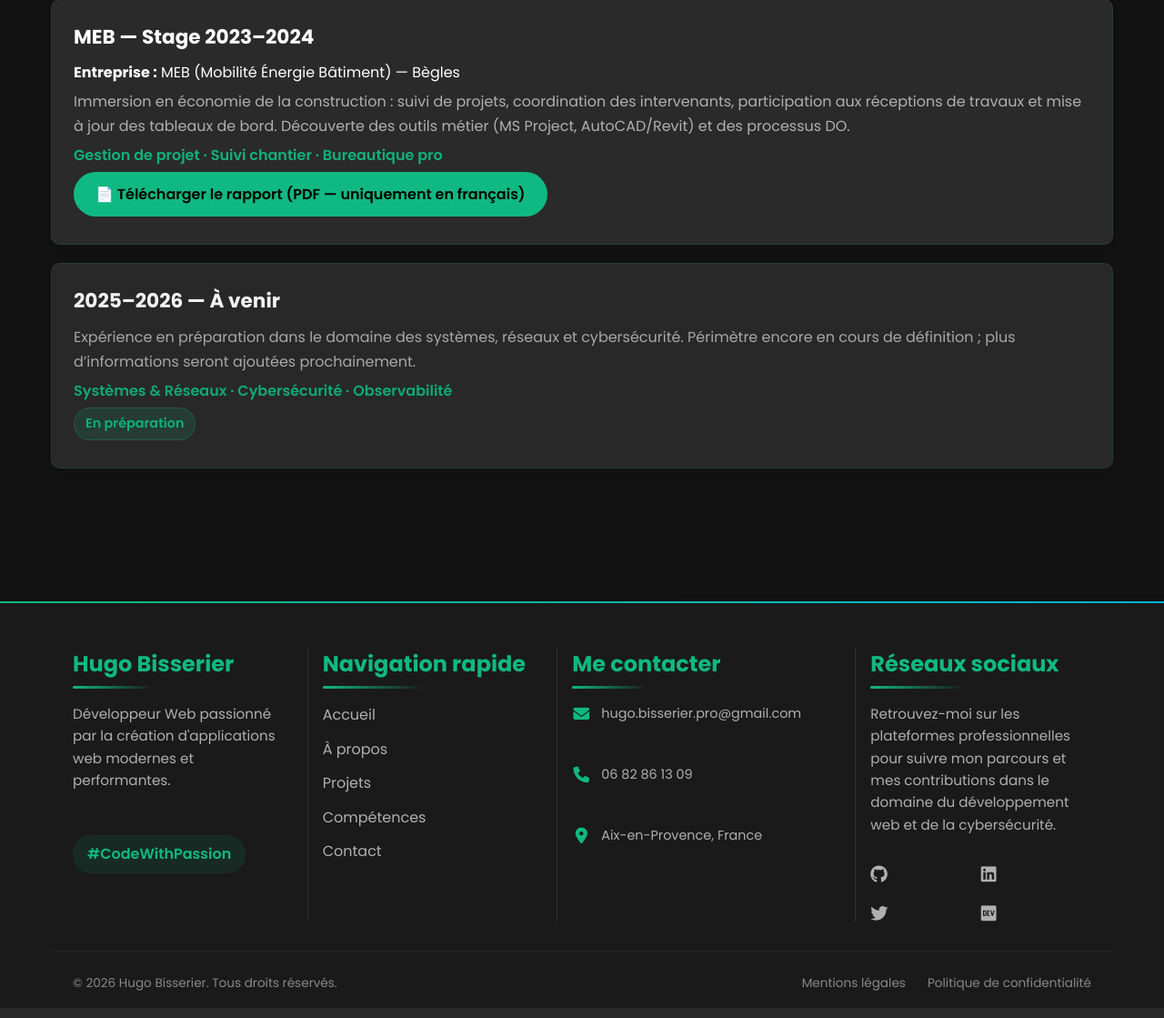
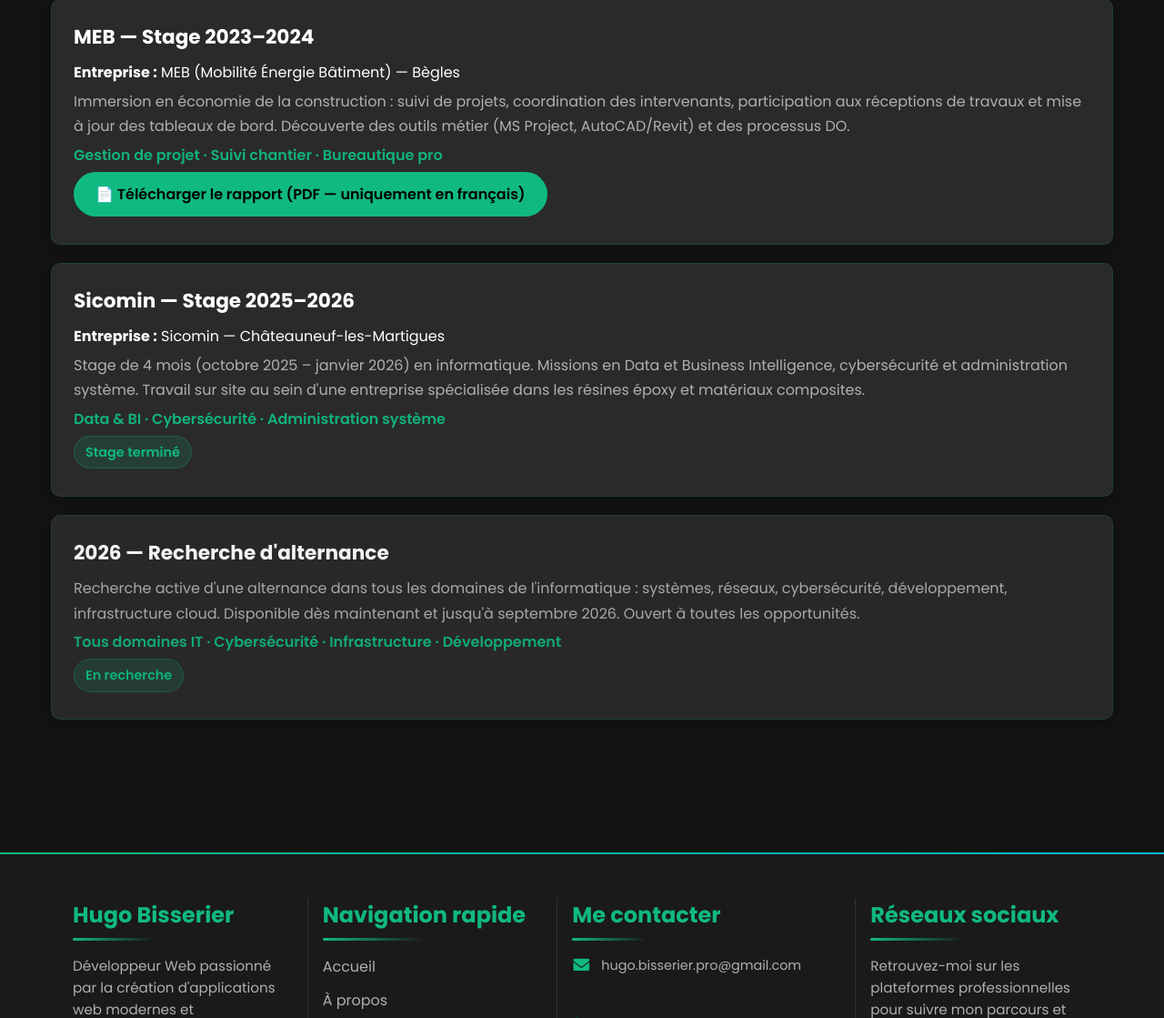
Before and after one commit to MentalOfCrow/dev-portfolio, a PHP site: page /experiences in a window 1280 px wide. Shown: the part 629-1748 px from the top of the page at 91% size. Run offline with PHP 8.4, Linux system fonts and the light colour scheme.

Commit message:
Updates Pages
php pages update 2026 languages + news

```diff
--- a/views/pages/about.php
+++ b/views/pages/about.php
@@ -77,8 +77,8 @@
         <div class="contact-container">
             <h2 data-translate="about_contact_title">Contact & Disponibilité</h2>
             <div class="contact-content">
-                <p data-translate="about_contact_intro">Ouvert aux échanges et à l'étude de vos besoins (développement web, cybersécurité, infrastructure).</p>
-                <p data-translate="about_contact_availability">Recherche une alternance à partir de fin septembre 2025, dans les Bouches-du-Rhône ou le Var (toute ville de ces départements).</p>
+                <p data-translate="about_contact_intro">Ouvert aux échanges et à l'étude de vos besoins (cybersécurité, infrastructure, développement web).</p>
+                <p data-translate="about_contact_availability">Disponible <strong>dès maintenant</strong> et jusqu'à <strong>septembre 2026</strong> pour une alternance — je recherche <strong>le plus tôt possible</strong>, dans <strong>tous les domaines de l'informatique</strong>.</p>
                 <div class="contact-highlight">
                     <i class="fas fa-envelope"></i>
                     <a href="mailto:hugo.bisserier.pro@gmail.com" style="color:#10b981;text-decoration:underline;font-weight:bold;" data-translate="about_contact_email">hugo.bisserier.pro@gmail.com</a>
--- a/views/pages/experiences.php
+++ b/views/pages/experiences.php
@@ -49,16 +49,31 @@
         </p>
     </article>
 
-    <!-- À venir (2025–2026) -->
-    <article class="experience-card soon" aria-labelledby="exp-soon">
-        <h3 id="exp-soon" data-translate="experiences_soon_title">À venir — 2025–2026</h3>
-        <p class="exp-summary" data-translate="soon_summary">
-            Expérience en préparation dans le domaine des systèmes, réseaux et cybersécurité.
-            Périmètre encore en cours de définition ; plus d’informations seront ajoutées prochainement.
+    <!-- Sicomin (2025–2026) -->
+    <article class="experience-card" aria-labelledby="exp-sicomin">
+        <h3 id="exp-sicomin" data-translate="sicomin_title">Sicomin — Stage 2025–2026</h3>
+        <p data-translate="sicomin_company_line"><strong>Entreprise :</strong> Sicomin — Châteauneuf-les-Martigues</p>
+        <p class="exp-summary" data-translate="sicomin_summary">
+            Stage de 4 mois (octobre 2025 – janvier 2026) en informatique.
+            Missions en Data et Business Intelligence, cybersécurité et administration système.
+            Travail sur site au sein d'une entreprise spécialisée dans les résines époxy et matériaux composites.
         </p>
-        <p class="exp-tags" data-translate="soon_tags">Systèmes & Réseaux · Cybersécurité · Observabilité</p>
+        <p class="exp-tags" data-translate="sicomin_tags">Data & BI · Cybersécurité · Administration système</p>
         <p>
-            <span class="badge" data-translate="soon_badge">En préparation</span>
+            <span class="badge" data-translate="sicomin_badge">Stage terminé</span>
+        </p>
+    </article>
+
+    <!-- Recherche alternance 2026 -->
+    <article class="experience-card soon" aria-labelledby="exp-recherche">
+        <h3 id="exp-recherche" data-translate="recherche_title">2026 — Recherche d'alternance</h3>
+        <p class="exp-summary" data-translate="recherche_summary">
+            Recherche active d'une alternance dans tous les domaines de l'informatique : systèmes, réseaux, cybersécurité, développement, infrastructure cloud.
+            Disponible dès maintenant et jusqu'à septembre 2026. Ouvert à toutes les opportunités.
+        </p>
+        <p class="exp-tags" data-translate="recherche_tags">Tous domaines IT · Cybersécurité · Infrastructure · Développement</p>
+        <p>
+            <span class="badge" data-translate="recherche_badge">En recherche</span>
         </p>
     </article>
     </section>
```
Also changed, not shown: public/views/pages/home.php (+6 -2 lines), views/pages/home.php (+6 -2 lines), views/pages/skills.php (+31 -5 lines).
